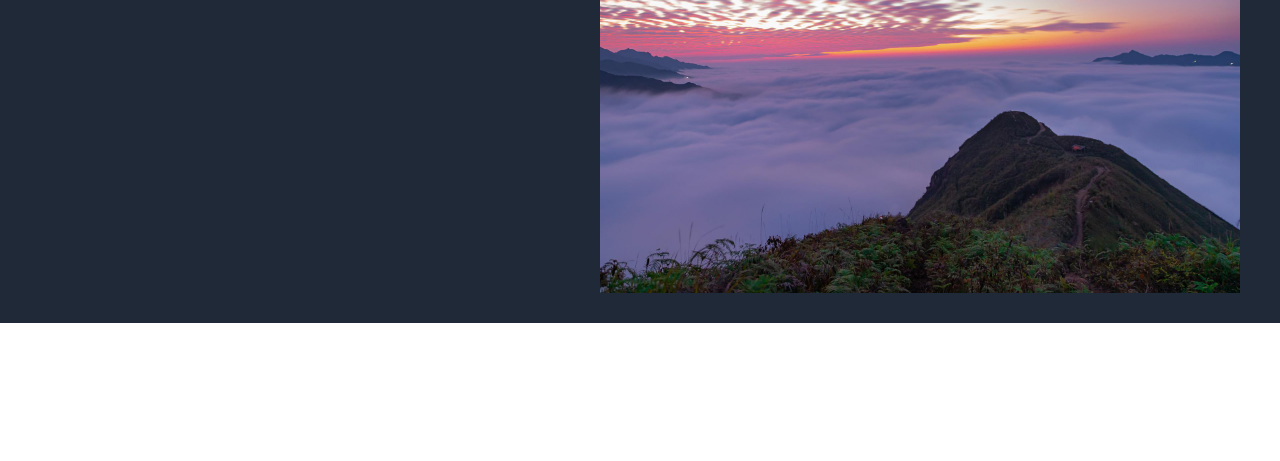
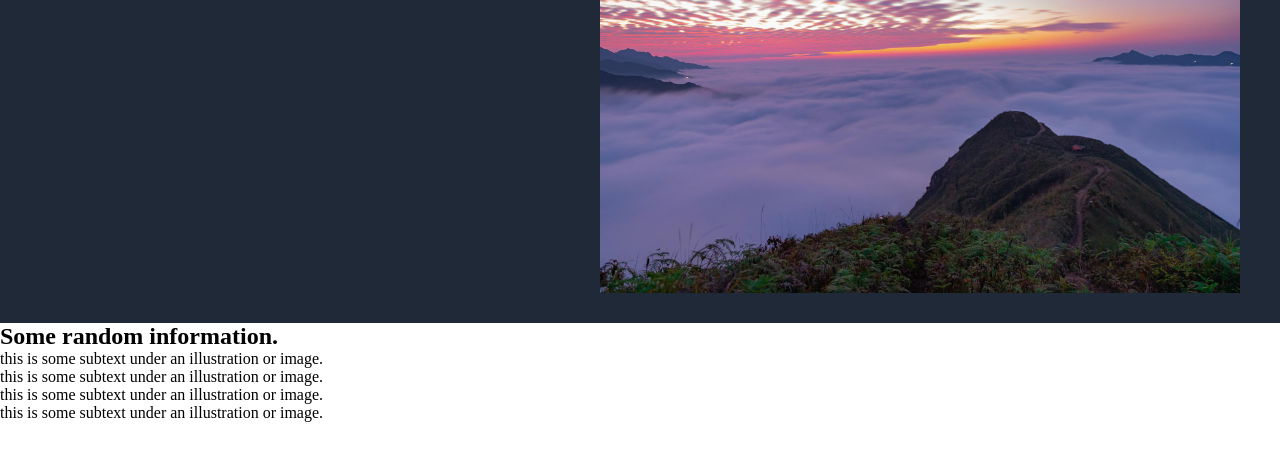
Before and after one commit to teddymc-codes/landing_page, a plain HTML site: page index.html in a window 1280 px wide. Shown: the part 199-660 px from the top of the page. Drawn offline with Linux system fonts and the light colour scheme.

Commit message:
Add the information section elements in the html

```diff
--- a/index.html
+++ b/index.html
@@ -33,6 +33,27 @@
             <img src="imgs/nature-g78b53b95f_1920.jpg" alt="">
         </div>
     </div>
+    <div id="info">
+        <h2>Some random information.</h2>
+        <div id="images">
+            <div>
+                <div></div>
+                <p>this is some subtext under an illustration or image.</p>
+            </div>
+            <div>
+                <div></div>
+                <p>this is some subtext under an illustration or image.</p>
+            </div>
+            <div>
+                <div></div>
+                <p>this is some subtext under an illustration or image.</p>
+            </div>
+            <div>
+                <div></div>
+                <p>this is some subtext under an illustration or image.</p>
+            </div>
+        </div>
+    </div>
 </body>
 
 </html>
```
